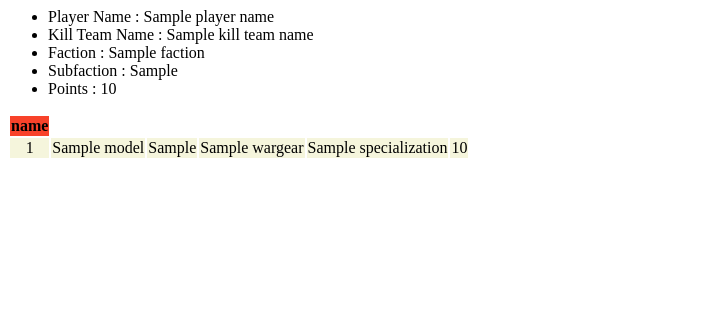
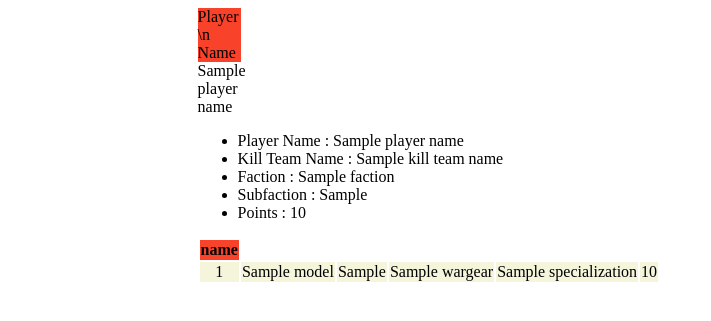
Before and after one commit to michaelsobczak/40k_army_reporter, a Flask app: template armybuilder/templates/report/roster.html.jinja in a window 1280 px wide. Shown: the top 321 px of the page, without its empty margins (0-711 px from the left). Run offline with Flask 2, Linux system fonts and the light colour scheme; the template is opened without the code that fills it: most values are stand-ins (such as "Sample title", 1, 10 or a date in 2020).

Commit message:
Working mvp templatos

```diff
--- a/armybuilder/templates/report/macros.html.jinja
+++ b/armybuilder/templates/report/macros.html.jinja
@@ -92,7 +92,8 @@
 {% macro create_data_card(model) %}
 
     <div class="data-card-div">
-        <p> {{model.name}} -------> {{ model.points }} Points</p>
+        <p> {{model.name}} </p>
+        <p class="points-text"> {{ model.points }} Points </p>
         <table class="data-card-table">
             {{ data_card_table_heading_for_model( model.keys) }}
             {{ populate_data_card_model_table(model) }}
--- a/armybuilder/templates/report/report.css
+++ b/armybuilder/templates/report/report.css
@@ -1,17 +1,40 @@
 td {
   text-align: center;
   background-color: beige;
+}
+.roster-container {
+  width: 70%;
+  margin: 0 auto;
+}
+.bio-field-container {
+  display: inline-block;
+}
+
+.bio-label {
+  background-color: #f8422a;
+  width: 33%;
+}
+
+.bio-entry {
+  width: 60%;
 }
 .data-card-div {
     border-style: solid;
     width: 50%;
     padding: 1%;
+    position: relative;
 }
 
 .data-card-table {
   width: 100%;
 }
 
+.points-text {
+  position: absolute;
+  top: 0px;
+  right: 0px;
+  margin: 3%;
+}
 .table-heading {
     background-color: #f8422a;
 }
--- a/armybuilder/templates/report/roster.html.jinja
+++ b/armybuilder/templates/report/roster.html.jinja
@@ -1,6 +1,15 @@
 {% extends "report/base.html.jinja" %}
 {% block content %}
-
+<div class="roster-container">
+<div class="kill-team-bio-container">
+    <div class="bio-field-container">
+        <div class="bio-label player-name">
+            Player \n Name
+        </div>
+        <div class="bio-entry player-name">
+            {{ player_name }}
+        </div>
+    </div>
 <ul>
     <li>  Player Name : {{ player_name }}</li>
     <li>  Kill Team Name : {{ kill_team_name }}</li>
@@ -15,5 +24,5 @@
     {% endfor %}
 
 </table>
-
+</div>
 {% endblock %}
```
Lines whose indentation alone changed are shown as unchanged.
